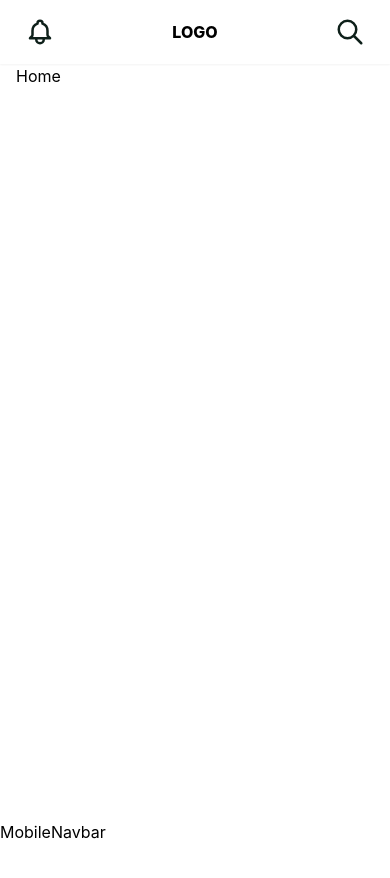
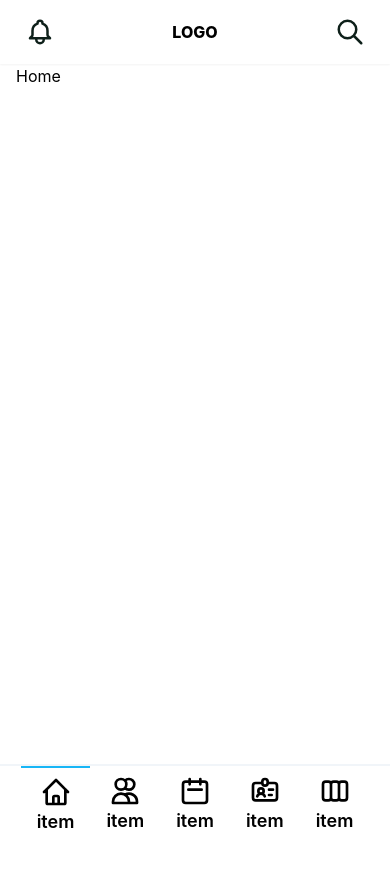
Before and after one commit to IIB3nceII/doc-in-time, a React (Create React App) app in the folder webapp/: page / in a window 390 px wide. Shown: the top 878 px of the page. Built offline with nearby package versions, Linux system fonts and the light colour scheme.

Commit message:
🚀 mobilenav icons added

```diff
--- a/webapp/src/components/common/MobileNavbar/MobileNavbar.module.scss
+++ b/webapp/src/components/common/MobileNavbar/MobileNavbar.module.scss
@@ -1,3 +1,19 @@
 .root {
-  @apply sticky bottom-0 md:hidden;
+  @apply flex justify-center items-center sticky bottom-0 h-20 border-t-2 border-slate-100 md:hidden;
+
+  > ul {
+    @apply flex justify-between h-full w-full mx-8 list-none;
+
+    li {
+      @apply flex flex-col justify-center items-center h-full px-4 text-lg font-semibold cursor-pointer;
+
+      .icon {
+        @apply h-8 w-8;
+      }
+    }
+
+    .active {
+      @apply border-t-2 border-blue;
+    }
+  }
 }
--- a/webapp/src/components/common/MobileNavbar/MobileNavbar.tsx
+++ b/webapp/src/components/common/MobileNavbar/MobileNavbar.tsx
@@ -1,8 +1,49 @@
 import React from "react";
 import s from "./MobileNavbar.module.scss";
+import { Link } from "react-router-dom";
+import { HiOutlineHome, HiOutlineUsers, HiOutlineCalendar, HiOutlineIdentification, HiOutlineViewBoards } from "react-icons/hi";
 
 const MobileNavbar = () => {
-  return <div className={s.root}>MobileNavbar</div>;
+  return (
+    <nav className={s.root}>
+      <ul>
+        <Link to="/">
+          <li className={s.active}>
+            <HiOutlineHome className={s.icon} />
+            <span>item</span>
+          </li>
+        </Link>
+
+        <Link to="/">
+          <li>
+            <HiOutlineUsers className={s.icon} />
+            <span>item</span>
+          </li>
+        </Link>
+
+        <Link to="/">
+          <li>
+            <HiOutlineCalendar className={s.icon} />
+            <span>item</span>
+          </li>
+        </Link>
+
+        <Link to="/">
+          <li>
+            <HiOutlineIdentification className={s.icon} />
+            <span>item</span>
+          </li>
+        </Link>
+
+        <Link to="/">
+          <li>
+            <HiOutlineViewBoards className={s.icon} />
+            <span>item</span>
+          </li>
+        </Link>
+      </ul>
+    </nav>
+  );
 };
 
 export default MobileNavbar;
```
